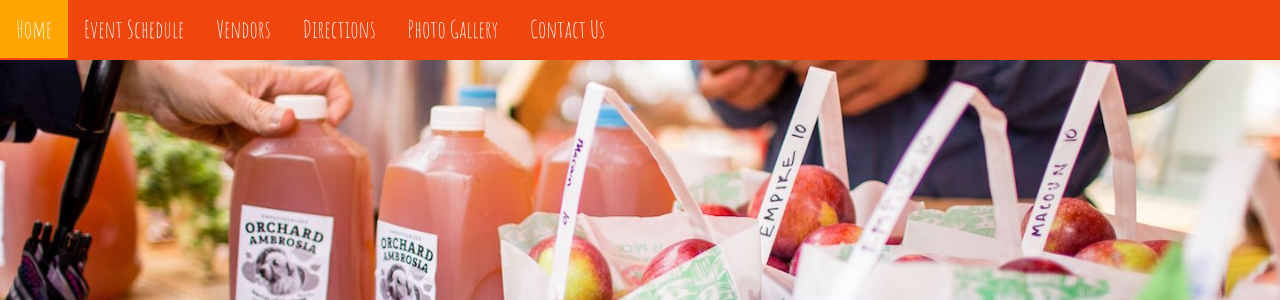
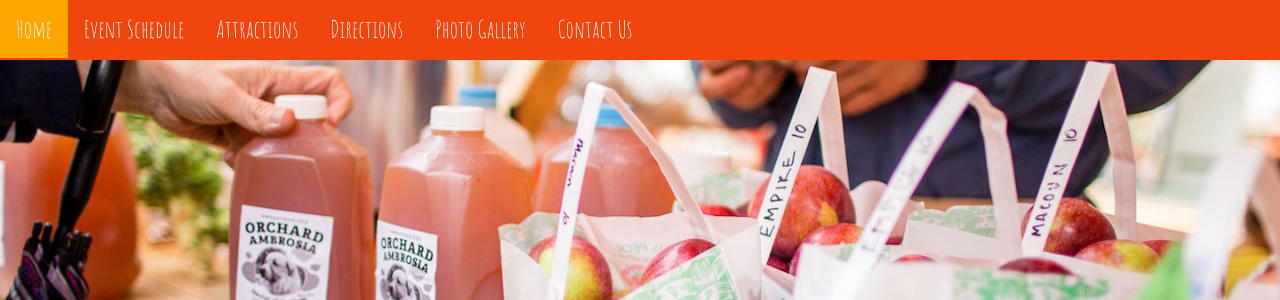
Before and after one commit to RaghavBatra/INFO-1300-Project, a PHP site: page /index.php in a window 1280 px wide. Shown: the top 300 px of the page. Run offline with PHP 8.4, Linux system fonts and the light colour scheme; some libraries are stand-ins or nearby versions.

Commit message:
Add files via upload

```diff
--- a/includes/header.php
+++ b/includes/header.php
@@ -2,7 +2,7 @@
         <ul>
             <li><a href="index.php">Home</a></li>
             <li><a href="eventschedule.php">Event Schedule</a></li>
-            <li><a href=#>Vendors</a></li>
+            <li><a href="attractions.php">Attractions</a></li>
             <li><a href="directions.php">Directions</a></li>
             <li><a href="photogallery.php">Photo Gallery</a></li>
             <li><a href="contactpage.php">Contact Us</a></li>
```
